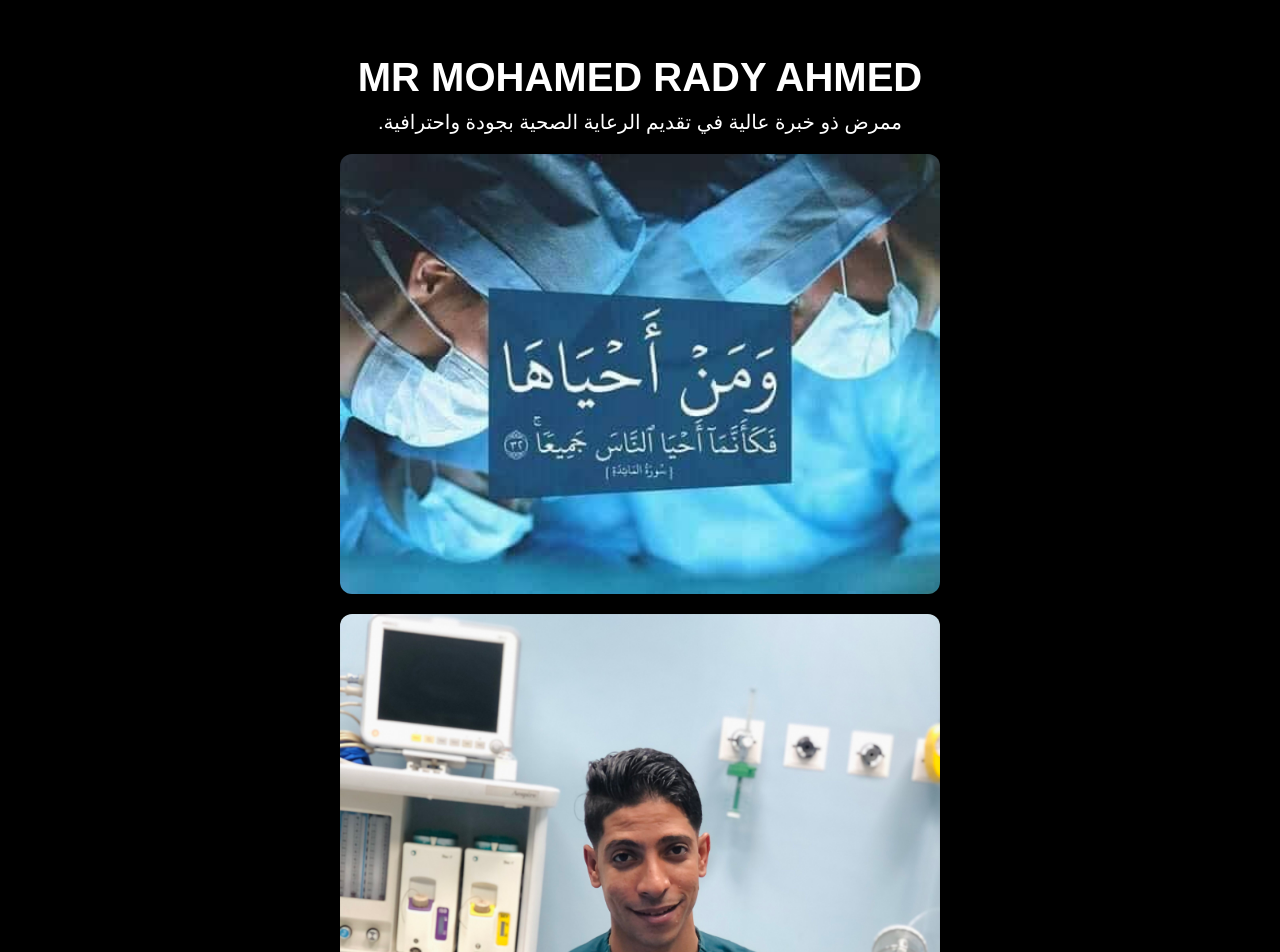
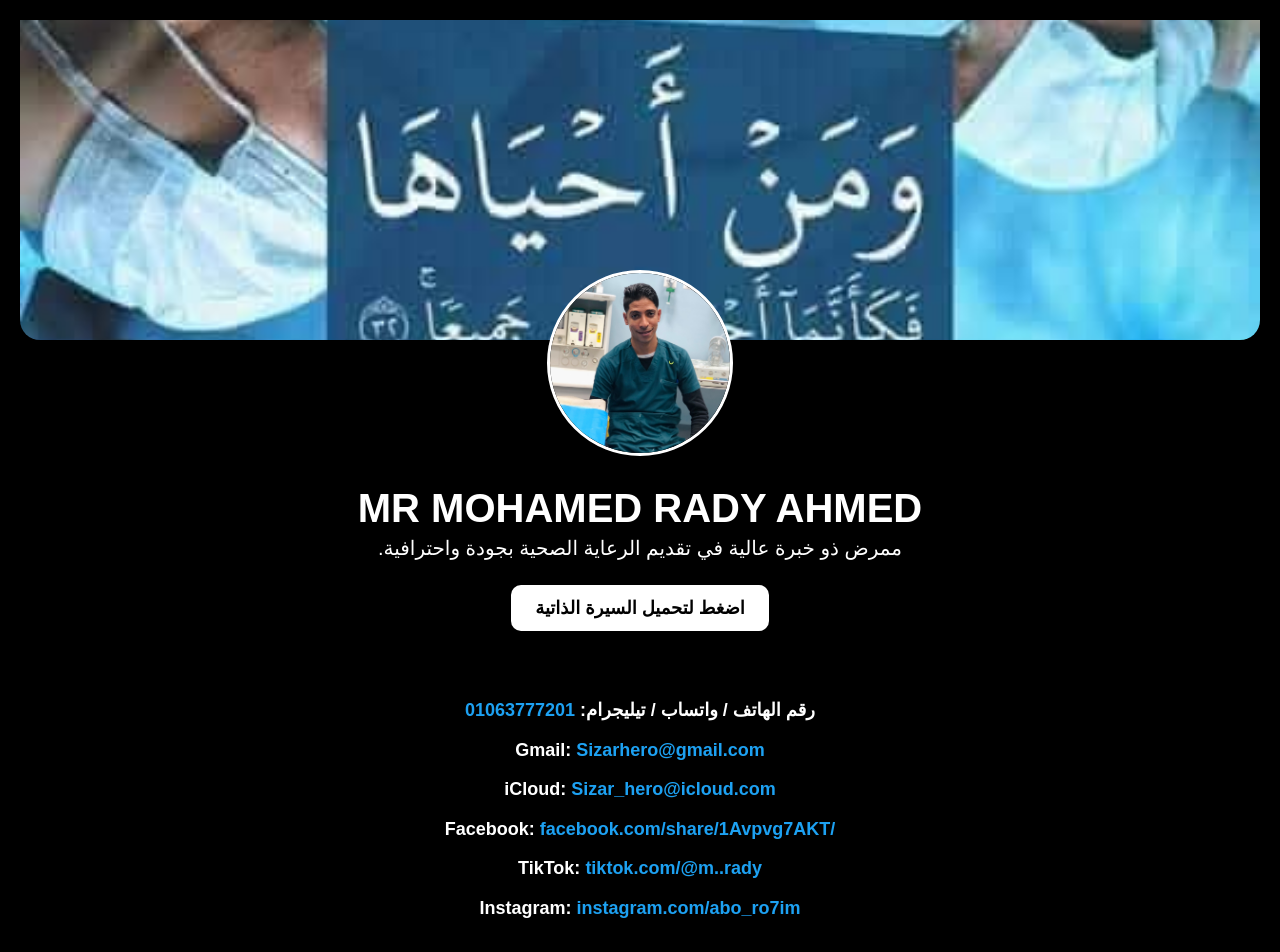
Before and after one commit to RNMohamed88/My_cv_site, a plain HTML site: page index.html in a window 1280 px wide. Shown: the top 952 px of the page. Drawn offline with Linux system fonts and the light colour scheme.

Commit message:
Update index.html
تعديل جهات الاتصال وروابط التواصل الاجتماعي

```diff
--- a/index.html
+++ b/index.html
@@ -10,23 +10,38 @@
       font-family: 'Arial', sans-serif;
       text-align: center;
       padding: 20px;
+      margin: 0;
     }
     h1 {
       font-size: 40px;
-      margin-bottom: 10px;
+      margin: 10px 0 5px 0;
     }
     p {
       font-size: 20px;
       max-width: 700px;
-      margin: 10px auto;
+      margin: 5px auto 25px auto;
     }
-    img {
-      width: 90%;
-      max-width: 600px;
-      height: auto;
-      border-radius: 12px;
-      margin: 20px auto;
+    /* صورة الغلاف عريضة */
+    .cover-img {
+      width: 100%;
+      max-height: 320px;
+      object-fit: cover;
+      border-radius: 0 0 20px 20px;
       display: block;
+      margin: 0 auto 30px auto;
+    }
+    /* صورة شخصية أصغر */
+    .profile-img {
+      width: 180px;
+      height: 180px;
+      object-fit: cover;
+      border-radius: 50%;
+      border: 3px solid #fff;
+      margin: -100px auto 30px auto; /* فوقها بمسافة على الغلاف */
+      background-color: #000;
+      display: block;
+      position: relative;
+      z-index: 1;
     }
     a.button {
       background-color: #fff;
@@ -37,25 +52,56 @@
       font-size: 18px;
       font-weight: bold;
       display: inline-block;
-      margin-top: 40px;
+      margin-bottom: 40px;
+    }
+    /* روابط التواصل */
+    .contacts {
+      margin-top: 20px;
+      font-size: 18px;
+      max-width: 500px;
+      margin-left: auto;
+      margin-right: auto;
+      line-height: 2.2em;
+      direction: ltr; /* خلي الروابط من اليسار لليمين */
+    }
+    .contacts a {
+      color: #1DA1F2; /* لون أزرق لطيف */
+      text-decoration: none;
+      font-weight: bold;
+    }
+    .contacts a:hover {
+      text-decoration: underline;
+    }
+    .contacts span {
+      color: #fff;
+      font-weight: bold;
     }
     footer {
       margin-top: 60px;
       font-size: 14px;
       color: #aaa;
+      direction: rtl;
     }
   </style>
 </head>
 <body>
 
+  <img class="cover-img" src="FB_IMG_1747466121244.jpg" alt="صورة الغلاف">
+  <img class="profile-img" src="Profile.jpg" alt="صورة شخصية">
+
   <h1>MR MOHAMED RADY AHMED</h1>
   <p>ممرض ذو خبرة عالية في تقديم الرعاية الصحية بجودة واحترافية.</p>
 
-  <img src="FB_IMG_1747466121244.jpg" alt="صورة الغلاف">
-  <img src="Profile.jpg" alt="صورة شخصية">
+  <a class="button" href="Simple Professional CV Resume_20250517_101020_٠٠٠٠.pdf" download>اضغط لتحميل السيرة الذاتية</a>
 
-  <!-- زر تحميل السيرة الذاتية -->
-  <a class="button" href="Simple Professional CV Resume_20250517_101020_٠٠٠٠.pdf" download>اضغط لتحميل السيرة الذاتية</a>
+  <div class="contacts">
+    <div><span>رقم الهاتف / واتساب / تيليجرام:</span> <a href="tel:+201063777201">01063777201</a></div>
+    <div><span>Gmail:</span> <a href="mailto:Sizarhero@gmail.com">Sizarhero@gmail.com</a></div>
+    <div><span>iCloud:</span> <a href="mailto:Sizar_hero@icloud.com">Sizar_hero@icloud.com</a></div>
+    <div><span>Facebook:</span> <a href="https://www.facebook.com/share/1Avpvg7AKT/" target="_blank" rel="noopener noreferrer">facebook.com/share/1Avpvg7AKT/</a></div>
+    <div><span>TikTok:</span> <a href="https://tiktok.com/@m..rady" target="_blank" rel="noopener noreferrer">tiktok.com/@m..rady</a></div>
+    <div><span>Instagram:</span> <a href="https://www.instagram.com/abo_ro7im?igsh=Nnlpbms0bXp6Ynhh" target="_blank" rel="noopener noreferrer">instagram.com/abo_ro7im</a></div>
+  </div>
 
   <footer>
     &copy; 2025 MR MOHAMED RADY. جميع الحقوق محفوظة.
```
